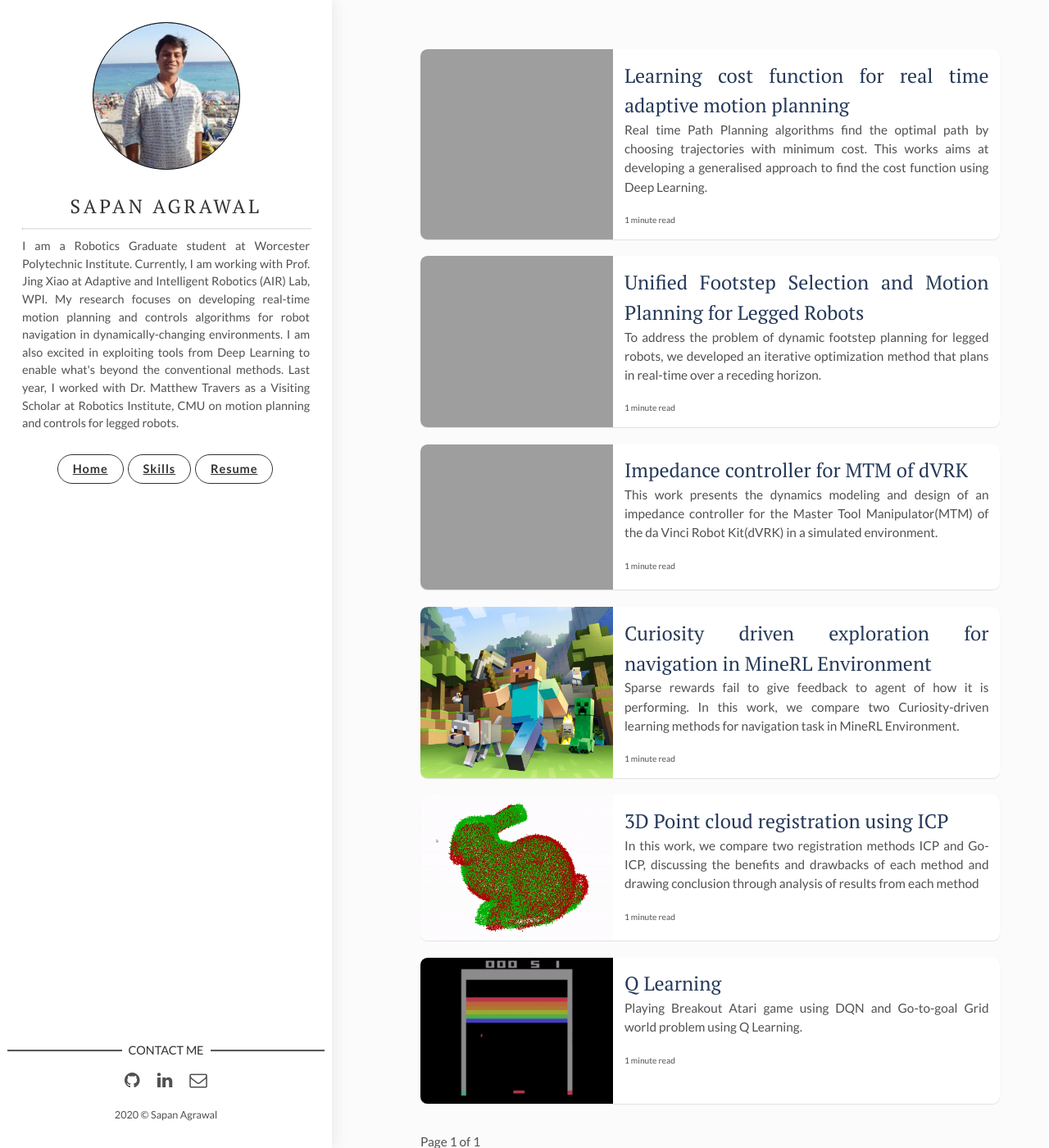
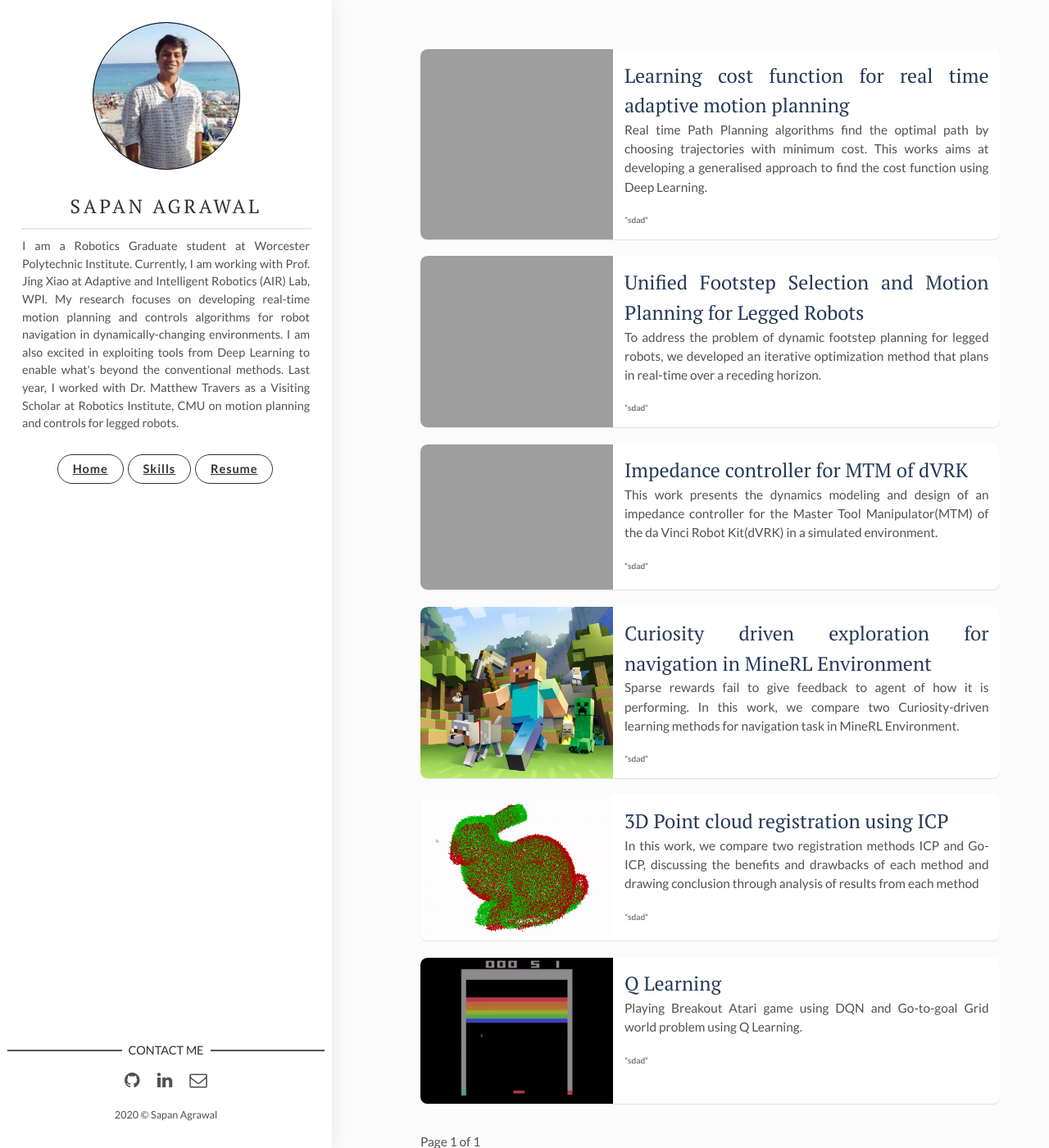
Before and after one commit to sapan-ostic/sapan-ostic.github.io, a Jekyll site: the page built from index.html, in a window 1280 px wide and 1400 px high. Shown: the whole window at 82% size. Built offline with Jekyll 4.4.1, drawn with Linux system fonts in a browser that asks for light colours; the list of posts is cut into pages by our own code.

Commit message:
general commit

```diff
--- a/index.html
+++ b/index.html
@@ -11,7 +11,7 @@ layout: main
     <h2 class="post-title"><a href="{{post.url | prepend: site.baseurl}}">{{post.title}}</a></h2>
     <p>{{post.description}}</p>
     <!-- <span class="post-date">{{post.date | date: '%Y, %b %d'}}&nbsp;&nbsp;&nbsp;—&nbsp;</span> -->
-    <span class="post-words">{% capture words %}{{ post.content | number_of_words }}{% endcapture %}{% unless words contains "-" %}{{ words | plus: 250 | divided_by: 250 | append: " minute read" }}{% endunless %}</span>
+    <span class="post-words"> "sdad" </span>
   </div>
 </article>
 {% endfor %}
```
